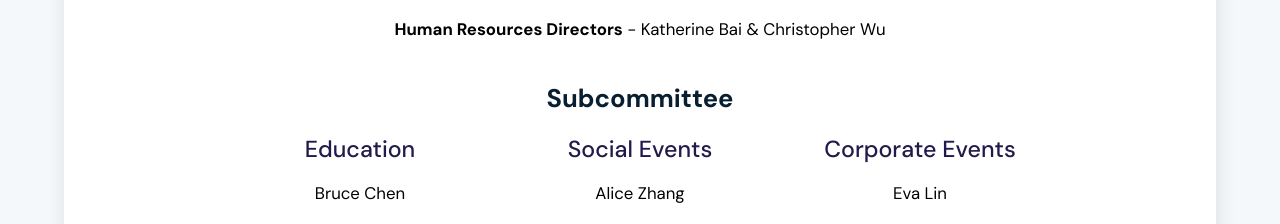
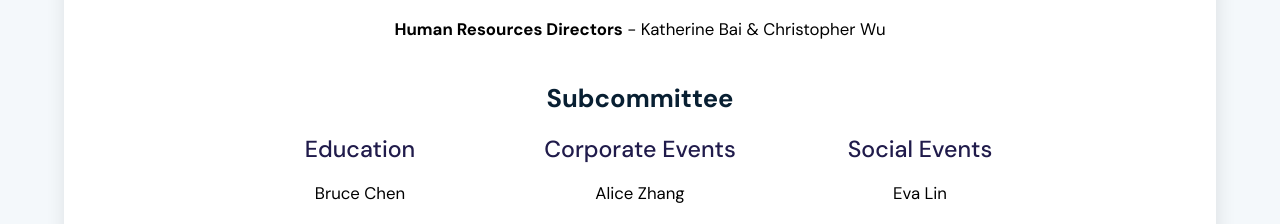
Before and after one commit to MathSocUNSW/mathsoc-website, a Next.js app: page /about/formerteam in a window 1280 px wide. Shown: the part 1120-1344 px from the top of the page. Built offline with nearby package versions, Linux system fonts and the light colour scheme.

Commit message:
Switched corpo and social

```diff
--- a/src/data/pastTeamMembersData.ts
+++ b/src/data/pastTeamMembersData.ts
@@ -84,7 +84,7 @@ const pastTeamData: yearTeamData[] = [
         ]
       },
       {
-        role: "Social Events",
+        role: "Corporate Events",
         members: [
           "Alice Zhang",
           "Danni Chen",
@@ -95,7 +95,7 @@ const pastTeamData: yearTeamData[] = [
         ]
       },
       {
-        role: "Corporate Events",
+        role: "Social Events",
         members: [
           "Eva Lin",
           "Mehak Arya",
```
